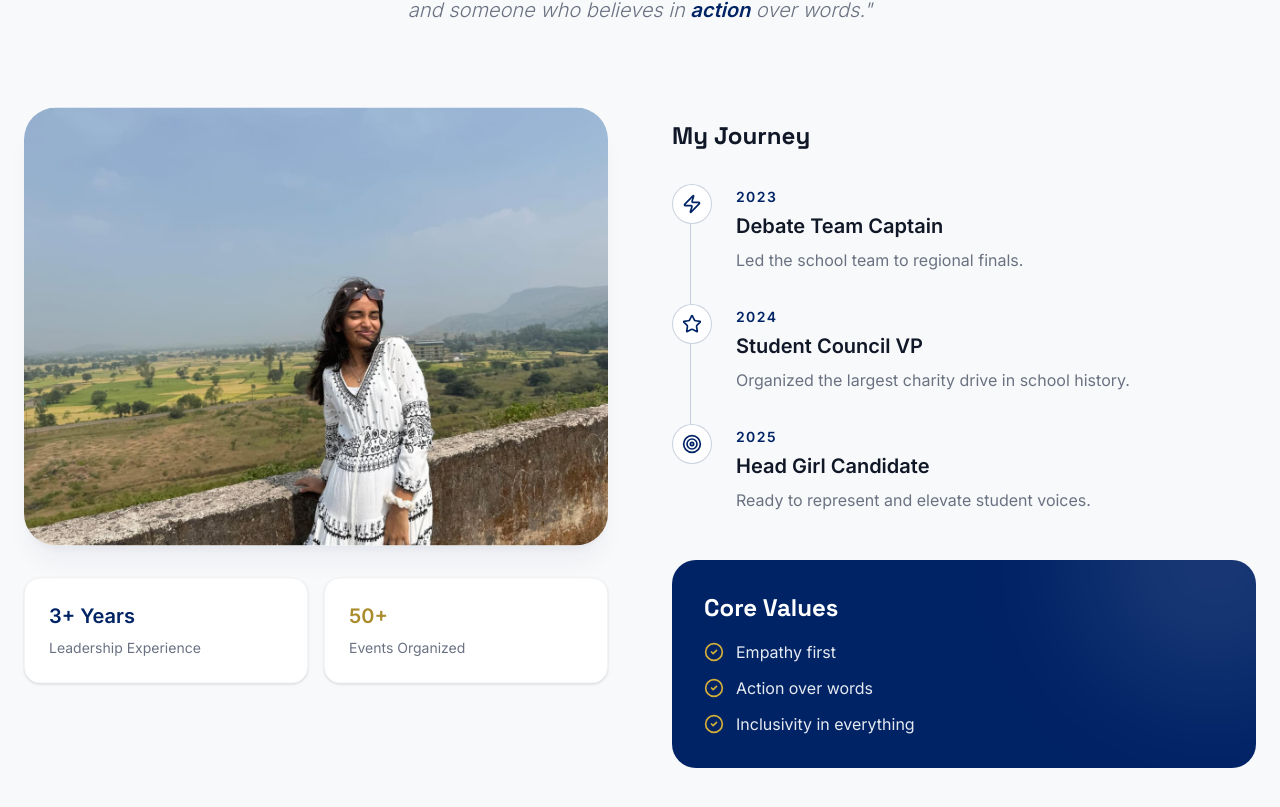
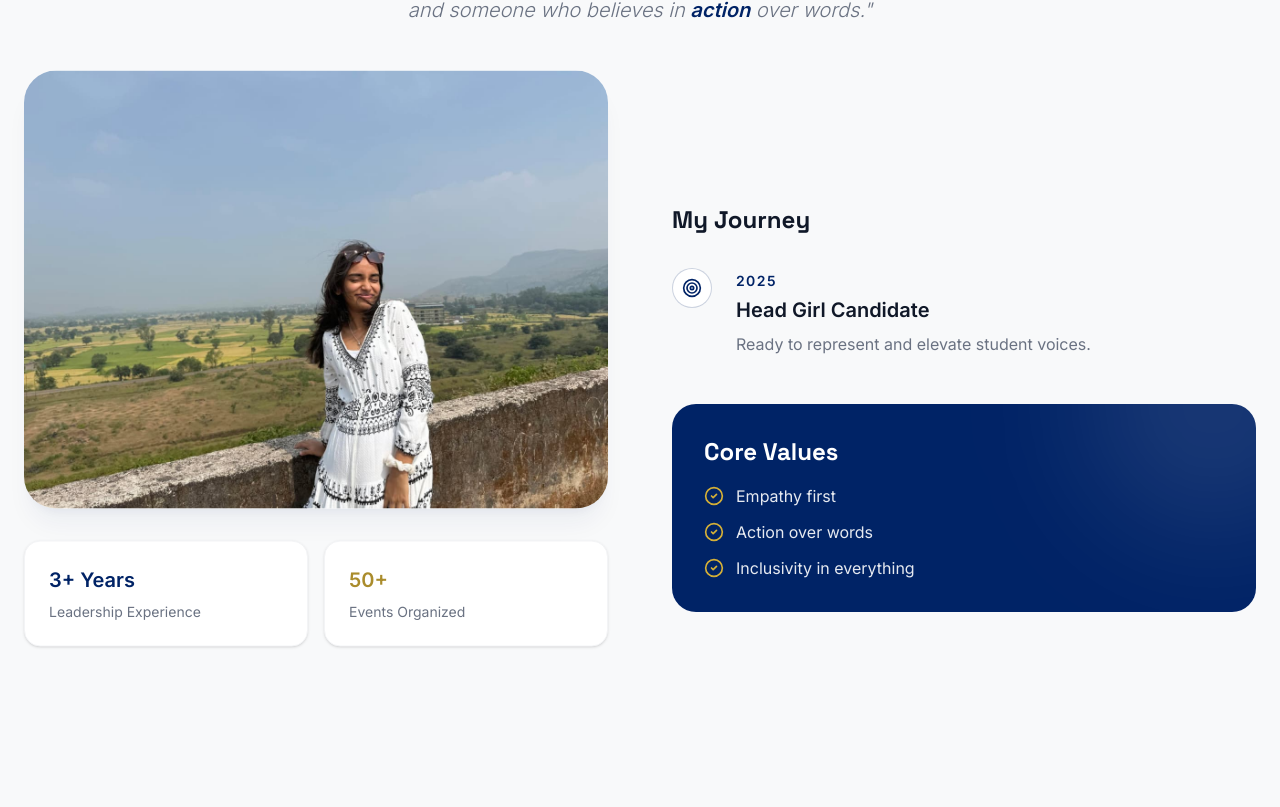
Before and after one commit to neelpatel143/VoteForPari, a React (Vite) app: page / in a window 1280 px wide. Shown: the part 1076-1883 px from the top of the page. Built offline with nearby package versions, Linux system fonts and the light colour scheme; no server answers.

Commit message:
Update MeetPari.tsx

```diff
--- a/src/components/MeetPari.tsx
+++ b/src/components/MeetPari.tsx
@@ -4,8 +4,6 @@ import { CheckCircle2, Star, Target, Zap } from 'lucide-react';
 import meetpariImg from "./img/pari1.jpeg";
 
 const timeline = [
-  { year: "2023", title: "Debate Team Captain", desc: "Led the school team to regional finals.", icon: <Zap className="w-5 h-5" /> },
-  { year: "2024", title: "Student Council VP", desc: "Organized the largest charity drive in school history.", icon: <Star className="w-5 h-5" /> },
   { year: "2025", title: "Head Girl Candidate", desc: "Ready to represent and elevate student voices.", icon: <Target className="w-5 h-5" /> },
 ];
 
```
